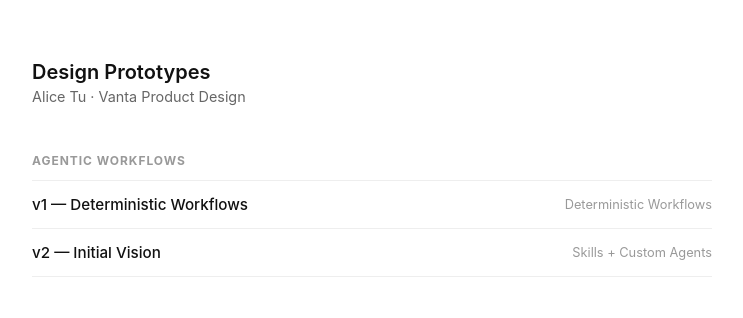
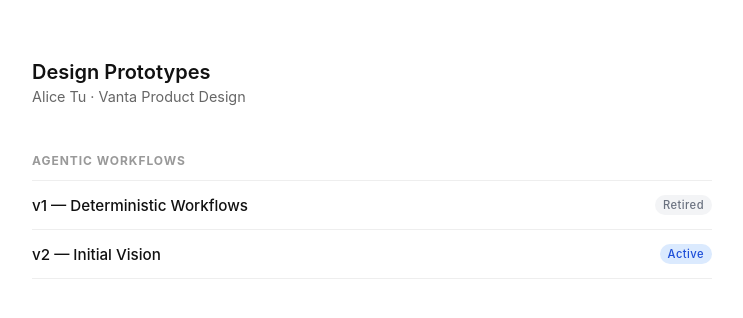
Before and after one commit to atu-llama/Prototypes, a plain HTML site: page index.html in a window 1280 px wide. Shown: the whole page, without its empty margins (268-1011 px from the left). Drawn offline with Linux system fonts and the light colour scheme.

Commit message:
Add Active/Retired/Archived status badges to prototype index
Co-Authored-By: Claude Sonnet 4.6 <noreply@anthropic.com>

```diff
--- a/index.html
+++ b/index.html
@@ -22,6 +22,10 @@
     a.proto-link { font-size: 0.95rem; color: #111; text-decoration: none; font-weight: 500; }
     a.proto-link:hover { text-decoration: underline; }
     span.label { font-size: 0.8rem; color: #999; }
+    span.badge { font-size: 0.7rem; font-weight: 500; letter-spacing: 0.04em; padding: 3px 8px; border-radius: 999px; }
+    span.badge-active { background: #dbeafe; color: #1d4ed8; }
+    span.badge-retired { background: #f3f4f6; color: #6b7280; }
+    span.badge-archived { background: #f3f4f6; color: #6b7280; }
   </style>
 </head>
 <body>
@@ -32,11 +36,11 @@
   <ul>
     <li>
       <a class="proto-link" href="agentic-workflows/v1-deterministic-workflows.html">v1 — Deterministic Workflows</a>
-      <span class="label">Deterministic Workflows</span>
+      <span class="badge badge-retired">Retired</span>
     </li>
     <li>
       <a class="proto-link" href="agentic-workflows/v2-initial-vision.html">v2 — Initial Vision</a>
-      <span class="label">Skills + Custom Agents</span>
+      <span class="badge badge-active">Active</span>
     </li>
   </ul>
 </body>
```
